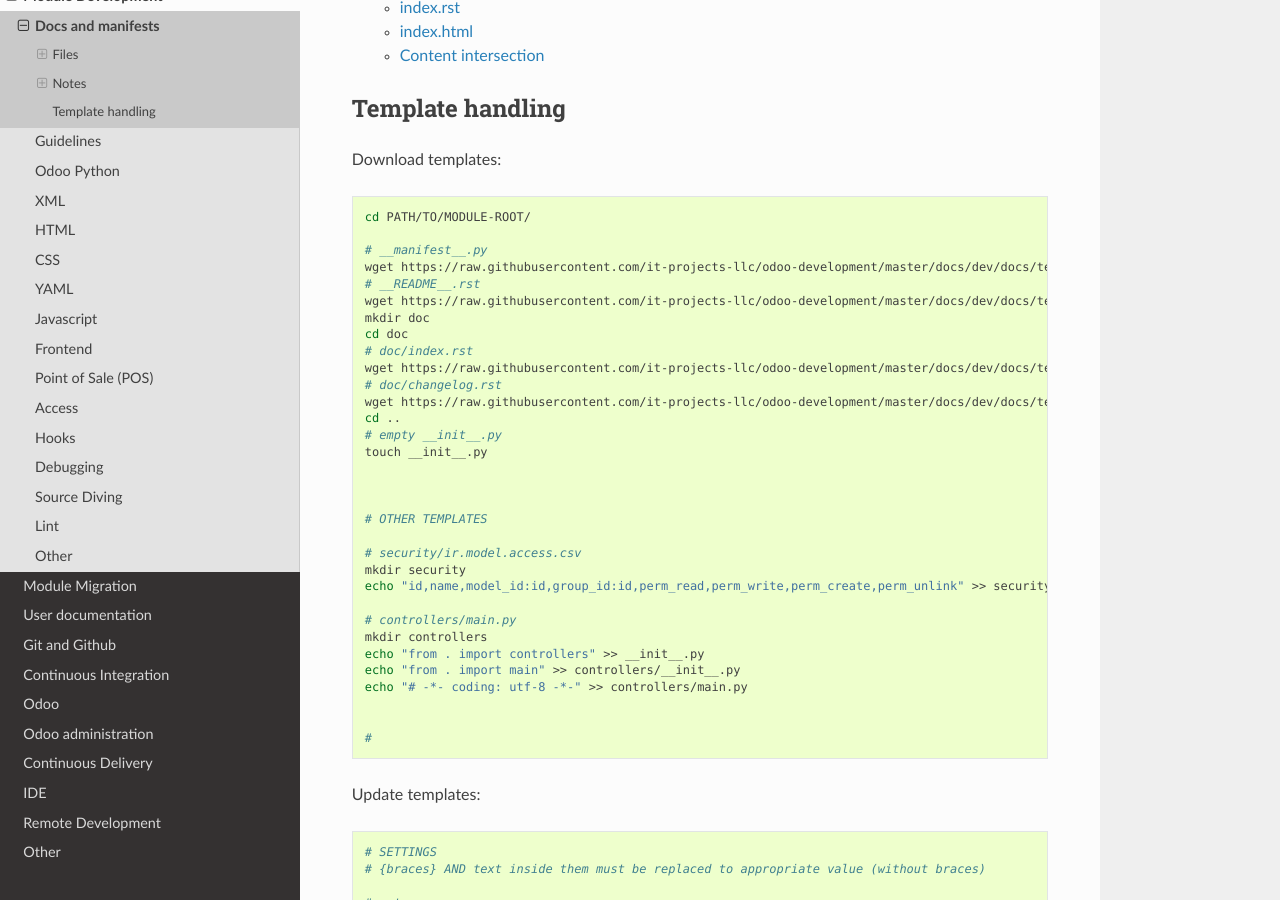
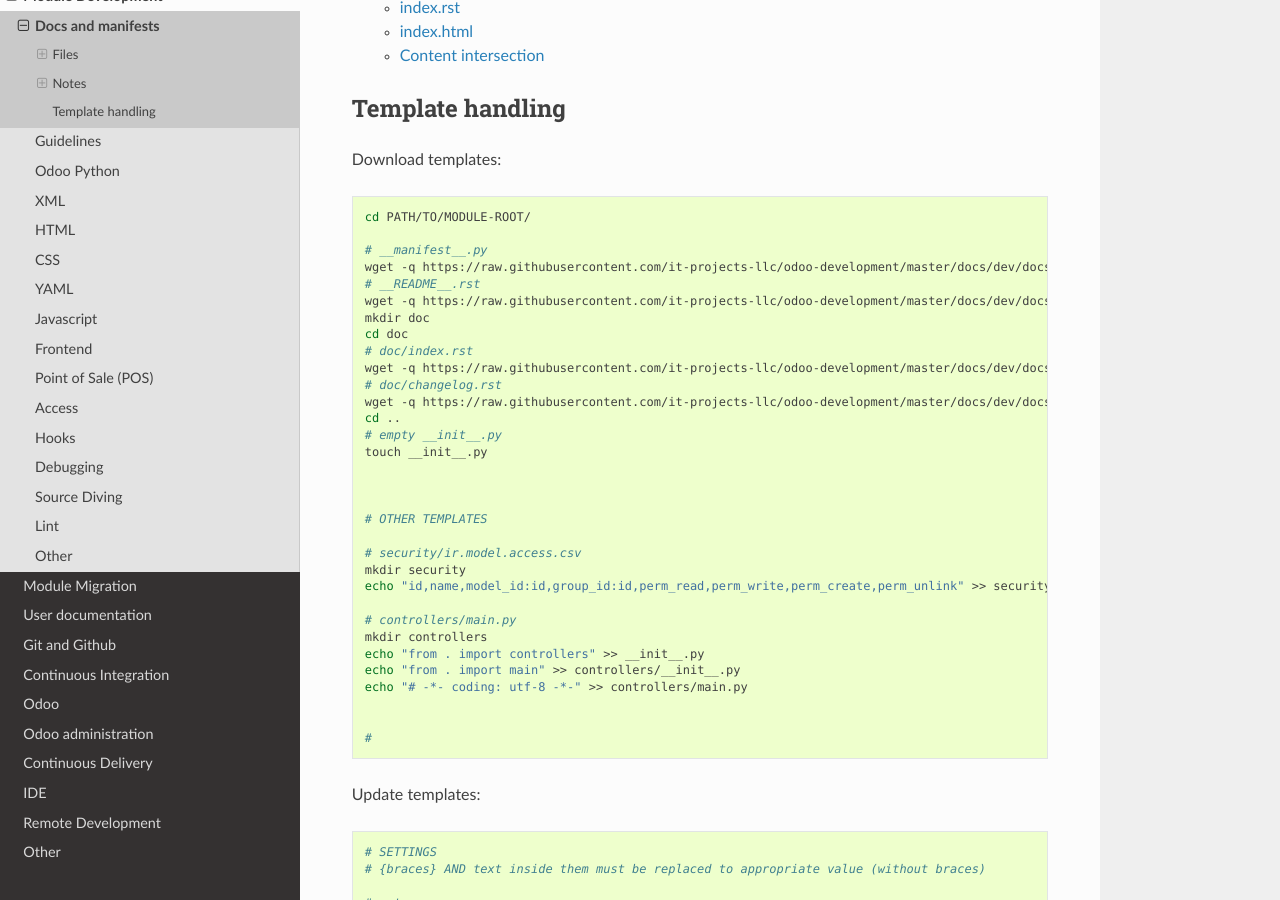
Before and after one commit to itpp-labs/odoo-development, a Sphinx documentation site: the page built from docs/dev/docs/index.rst, in a window 1280 px wide and 900 px high, scrolled down 768 px. Built offline with Sphinx 7.4.7 and the Read the Docs theme 2.0.0, drawn with Linux system fonts in a browser that asks for light colours; pages that are not in the unit, such as notebooks, are missing from menus.

Commit message:
make wget silently

```diff
--- a/docs/dev/docs/index.rst
+++ b/docs/dev/docs/index.rst
@@ -36,15 +36,15 @@ Download templates:
     cd PATH/TO/MODULE-ROOT/
 
     # __manifest__.py
-    wget https://raw.githubusercontent.com/it-projects-llc/odoo-development/master/docs/dev/docs/templates/__manifest__.py
+    wget -q https://raw.githubusercontent.com/it-projects-llc/odoo-development/master/docs/dev/docs/templates/__manifest__.py
     # __README__.rst
-    wget https://raw.githubusercontent.com/it-projects-llc/odoo-development/master/docs/dev/docs/templates/README.rst
+    wget -q https://raw.githubusercontent.com/it-projects-llc/odoo-development/master/docs/dev/docs/templates/README.rst
     mkdir doc
     cd doc
     # doc/index.rst
-    wget https://raw.githubusercontent.com/it-projects-llc/odoo-development/master/docs/dev/docs/templates/doc/index.rst
+    wget -q https://raw.githubusercontent.com/it-projects-llc/odoo-development/master/docs/dev/docs/templates/doc/index.rst
     # doc/changelog.rst
-    wget https://raw.githubusercontent.com/it-projects-llc/odoo-development/master/docs/dev/docs/templates/doc/changelog.rst
+    wget -q https://raw.githubusercontent.com/it-projects-llc/odoo-development/master/docs/dev/docs/templates/doc/changelog.rst
     cd ..
     # empty __init__.py
     touch __init__.py
@@ -144,7 +144,7 @@ Update templates:
     # EXECUTING
     mkdir -p static/description
     # static/description/icon.png
-    wget https://raw.githubusercontent.com/it-projects-llc/odoo-development/master/docs/images/module-icons/${ICON}/icon.png -O static/description/icon.png
+    wget -q https://raw.githubusercontent.com/it-projects-llc/odoo-development/master/docs/images/module-icons/${ICON}/icon.png -O static/description/icon.png
 
     sed -i "s/{MODULE_NAME}/${MODULE_NAME}/g" __manifest__.py README.rst doc/index.rst
     sed -i "s/{Put some short introduction first.}/${MODULE_SUMMARY}/g" README.rst
```
